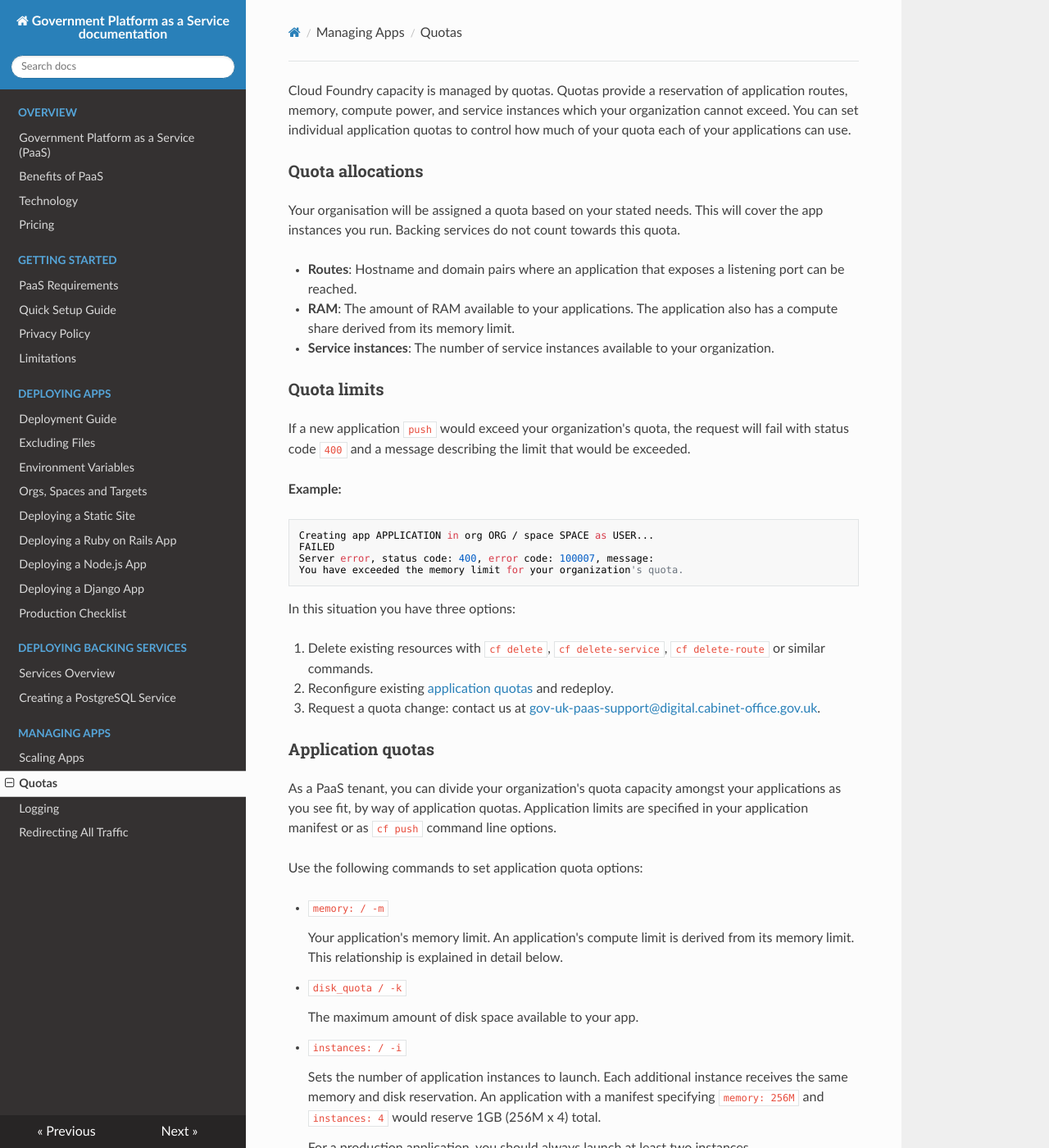
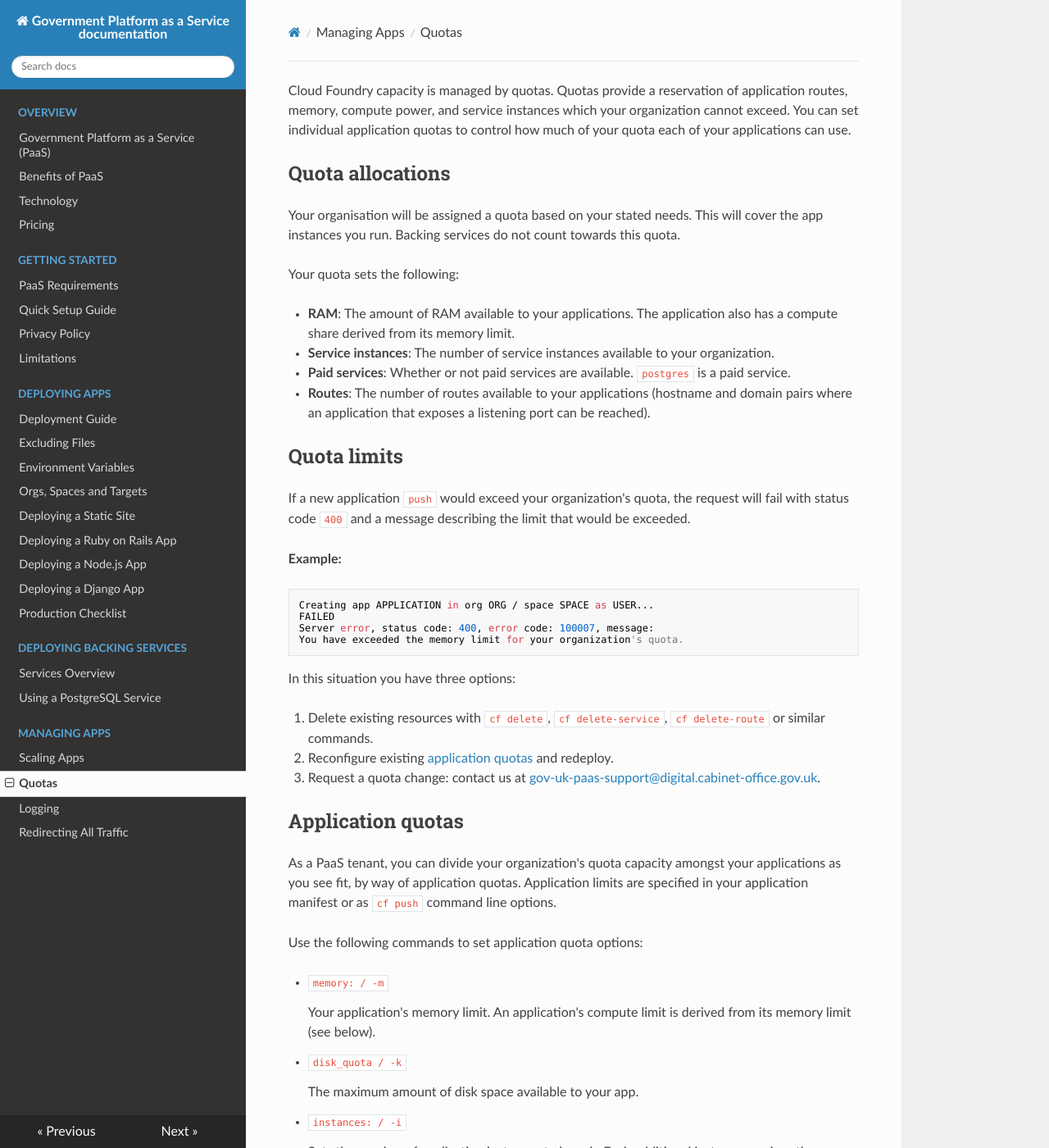
Before and after one commit to alphagov/paas-developer-docs, an MkDocs documentation site: the page built from docs/managing_apps/quotas.md, in a window 1280 px wide and 1400 px high. Shown: the whole window at 82% size. Built offline with MkDocs 1.6.1, drawn with Linux system fonts in a browser that asks for light colours; nearby versions of some CDN libraries; old or Windows-style settings are respelled for this version of MkDocs.

Commit message:
Explain paid-for services & quotas
https://www.pivotaltracker.com/story/show/126777399aaaaa

Part of Postgres Documentation epic

```diff
--- a/docs/managing_apps/quotas.md
+++ b/docs/managing_apps/quotas.md
@@ -1,18 +1,20 @@
 Cloud Foundry capacity is managed by quotas. Quotas provide a reservation of application routes, memory, compute power, and service instances which your organization cannot exceed. You can set individual application quotas to control how much of your quota each of your applications can use.
 
-### Quota allocations
+## Quota allocations
 
 Your organisation will be assigned a quota based on your stated needs. This will cover the app instances you run. Backing services do not count towards this quota.
 
-+ **Routes**: Hostname and domain pairs where an application that exposes a listening port can be reached.
+Your quota sets the following:
 
 + **RAM**: The amount of RAM available to your applications. The application also has a compute share derived from its memory limit.
 
 + **Service instances**: The number of service instances available to your organization.
 
++ **Paid services**: Whether or not paid services are available. ``postgres`` is a paid service.
 
++ **Routes**: The number of routes available to your applications (hostname and domain pairs where an application that exposes a listening port can be reached).
 
-### Quota limits
+## Quota limits
 
 If a new application `push` would exceed your organization's quota, the request will fail with status code `400` and a message describing the limit that would be exceeded.
 
@@ -29,7 +31,7 @@ In this situation you have three options:
 2. Reconfigure existing [application quotas](#application-quotas) and redeploy.
 3. Request a quota change: contact us at [gov-uk-paas-support@digital.cabinet-office.gov.uk](mailto:gov-uk-paas-support@digital.cabinet-office.gov.uk).
 
-### Application quotas
+## Application quotas
 
 As a PaaS tenant, you can divide your organization's quota capacity amongst your applications as you see fit, by way of application quotas. Application limits are specified in your application manifest or as `cf push` command line options.
 
@@ -37,7 +39,7 @@ Use the following commands to set application quota options:
 
 + `memory: / -m`
 
-	Your application's memory limit. An application's compute limit is derived from its memory limit. This relationship is explained in detail below.
+	Your application's memory limit. An application's compute limit is derived from its memory limit (see below).
 
 + `disk_quota / -k`
 
@@ -49,7 +51,7 @@ Use the following commands to set application quota options:
 
 	For a production application, you should always launch at least two instances.
 
-#### Memory share and compute share
+### Memory share and compute share
 
 Your application's compute limit is derived from its memory limit. Each application receives a guaranteed compute share equal to its relative share of memory.
 
@@ -61,7 +63,7 @@ If there are other applications competing for time, each application's guarantee
 The application cannot access more than the specified amount of memory.
 
 
-#### Application quota sizing
+### Application quota sizing
 
 - The environment default of 512MB `memory` is sufficient for most applications. Static sites and utility applications such as schedulers or loaders may require less. Use `cf app APPNAME` to check your application's current memory and compute utilization.
 
--- a/mkdocs.yml
+++ b/mkdocs.yml
@@ -23,7 +23,7 @@ pages:
     - 'Production Checklist': 'deploying_apps/production_checklist.md'
 - Deploying Backing Services:
     - 'Services Overview': 'deploying_services/index.md'
-    - 'Creating a PostgreSQL Service': 'deploying_services/postgres.md'
+    - 'Using a PostgreSQL Service': 'deploying_services/postgres.md'
 - Managing Apps:
     - 'Scaling Apps' : 'managing_apps/scaling.md'
     - 'Quotas': 'managing_apps/quotas.md'
```
Also changed, not shown: docs/deploying_services/index.md (+10 -0 lines), docs/deploying_services/postgres.md (+2 -3 lines).
